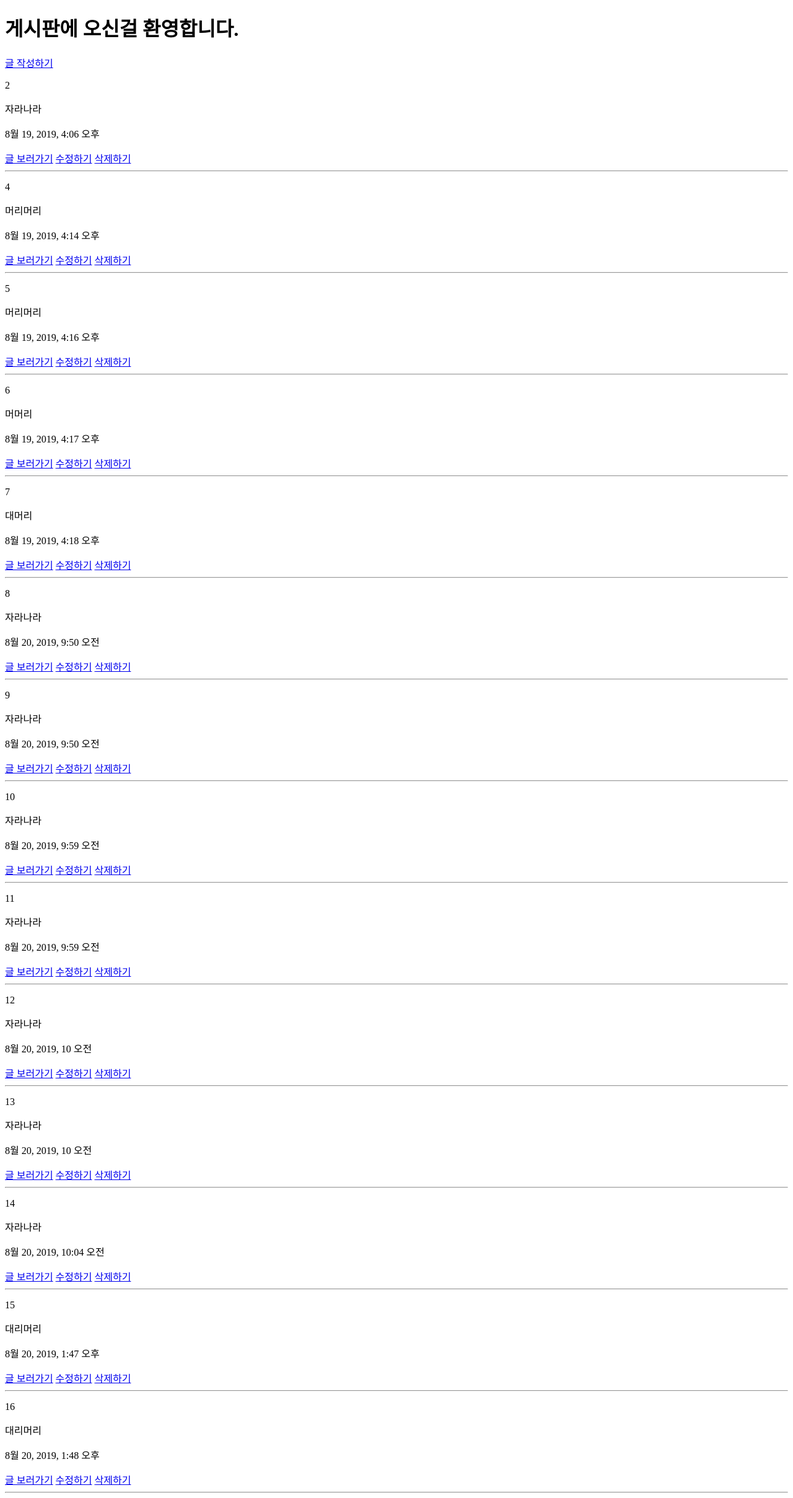
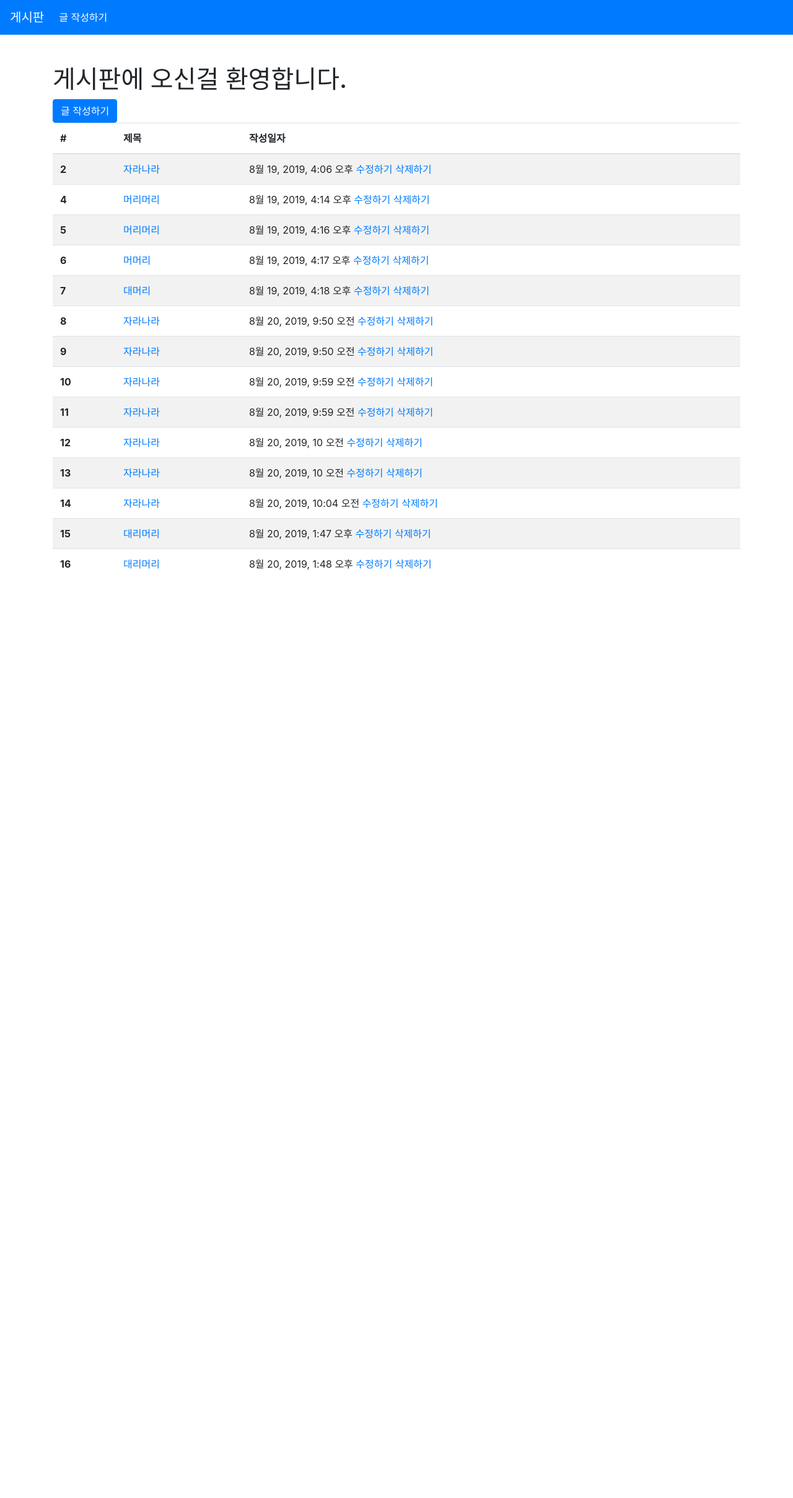
Before and after one commit to jr31112/django-02-Crud, a Django app: page /articles/ in a window 1280 px wide. Shown: the whole page at 62% size. After the commit the page ends 919 px from the top, so only its background shows below. Run offline with Django 3.2, Linux system fonts and the light colour scheme; data comes from the database, SQL or seed files in the repository; both versions use the stored data as it was after the commit; some libraries are stand-ins or nearby versions.

Commit message:
08 | articles - CRUD & bootstrap

```diff
--- a/articles/templates/articles/base.html
+++ b/articles/templates/articles/base.html
@@ -1,13 +1,43 @@
 <!DOCTYPE html>
 <html lang="en">
+
 <head>
   <meta charset="UTF-8">
   <meta name="viewport" content="width=device-width, initial-scale=1.0">
   <meta http-equiv="X-UA-Compatible" content="ie=edge">
   <title>게시판</title>
+  <link rel="stylesheet" href="https://stackpath.bootstrapcdn.com/bootstrap/4.3.1/css/bootstrap.min.css"
+    integrity="sha384-ggOyR0iXCbMQv3Xipma34MD+dH/1fQ784/j6cY/iJTQUOhcWr7x9JvoRxT2MZw1T" crossorigin="anonymous">
 </head>
+
 <body>
-  {% block body %}
-  {% endblock %}
+  <nav class="navbar navbar-expand-lg navbar-dark bg-primary position-fixedtop">
+    <a class="navbar-brand" href="/articles/">게시판</a>
+    <button class="navbar-toggler" type="button" data-toggle="collapse" data-target="#navbarNavAltMarkup"
+      aria-controls="navbarNavAltMarkup" aria-expanded="false" aria-label="Toggle navigation">
+      <span class="navbar-toggler-icon"></span>
+    </button>
+    <div class="collapse navbar-collapse" id="navbarNavAltMarkup">
+      <div class="navbar-nav">
+        <a class="nav-item nav-link active" href="/articles/new/"> 글 작성하기<span class="sr-only">(current)</span></a>
+      </div>
+    </div>
+  </nav>
+  <div class="container mt-5">
+    {% block body %}
+
+    {% endblock %}
+  </div>
+
+  <script src="https://code.jquery.com/jquery-3.3.1.slim.min.js"
+    integrity="sha384-q8i/X+965DzO0rT7abK41JStQIAqVgRVzpbzo5smXKp4YfRvH+8abtTE1Pi6jizo" crossorigin="anonymous">
+  </script>
+  <script src="https://cdnjs.cloudflare.com/ajax/libs/popper.js/1.14.7/umd/popper.min.js"
+    integrity="sha384-UO2eT0CpHqdSJQ6hJty5KVphtPhzWj9WO1clHTMGa3JDZwrnQq4sF86dIHNDz0W1" crossorigin="anonymous">
+  </script>
+  <script src="https://stackpath.bootstrapcdn.com/bootstrap/4.3.1/js/bootstrap.min.js"
+    integrity="sha384-JjSmVgyd0p3pXB1rRibZUAYoIIy6OrQ6VrjIEaFf/nJGzIxFDsf4x0xIM+B07jRM" crossorigin="anonymous">
+  </script>
 </body>
+
 </html>
--- a/articles/templates/articles/index.html
+++ b/articles/templates/articles/index.html
@@ -1,14 +1,27 @@
 {% extends 'articles/base.html' %}
 {% block body %}
-  <h1>게시판에 오신걸 환영합니다.</h1>
-  <a href="/articles/new/">글 작성하기</a>
-  {% for article in articles %}
-  <p>{{ article.id }}</p>
-  <p>{{ article.title }}</p>
-  <p>{{ article.created_at }}</p>
-  <a href="/articles/{{ article.pk }}/">글 보러가기</a>
-  <a href="/articles/{{ article.pk }}/edit/">수정하기</a>
-  <a href="/articles/{{ article.pk }}/delete/">삭제하기</a>
-  <hr>
-  {% endfor %}
+<h1>게시판에 오신걸 환영합니다.</h1>
+<a href="/articles/new/" class="btn btn-primary">글 작성하기</a>
+<table class="table table-striped">
+  <thead>
+    <tr>
+      <th scope="col">#</th>
+      <th scope="col">제목</th>
+      <th scope="col">작성일자</th>
+    </tr>
+  </thead>
+  <tbody>
+    {% for article in articles %}
+    <tr>
+      <th scope="row">{{ article.id }}</th>
+      <td><a href="/articles/{{ article.pk }}/">{{ article.title }}</a></td>
+      <td>
+        {{ article.created_at }}
+        <a href="/articles/{{ article.pk }}/edit/">수정하기</a>
+        <a href="/articles/{{ article.pk }}/delete/">삭제하기</a>
+      </td>
+    </tr>
+    {% endfor %}
+  </tbody>
+</table>
 {% endblock %}
```
Also changed, not shown: articles/templates/articles/new.html (+13 -17 lines), db.sqlite3.
